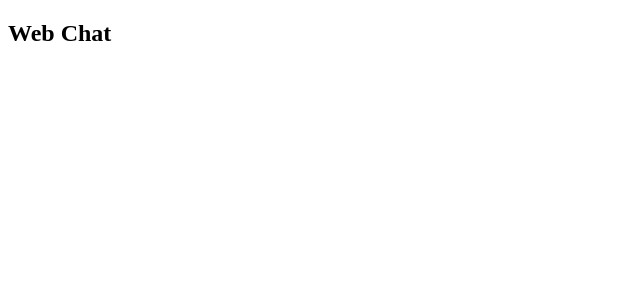
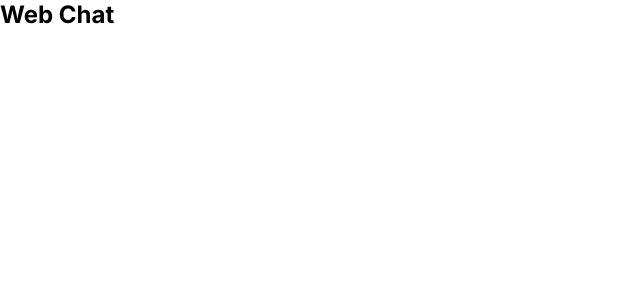
Before and after one commit to jorgeprj/web-chat, a React (Vite) app: page / in a window 1280 px wide. Shown: the top 300 px of the page, without its empty margins (0-640 px from the left). Built offline with nearby package versions, Linux system fonts and the light colour scheme.

Commit message:
style: add global styles

```diff
--- a/index.html
+++ b/index.html
@@ -4,6 +4,7 @@
 <head>
 	<meta charset="UTF-8" />
 	<link rel="icon" type="image/svg+xml" href="/vite.svg" />
+	<link href="https://fonts.googleapis.com/css2?family=Inter:wght@100..900&display=swap" rel="stylesheet">
 	<meta name="viewport" content="width=device-width, initial-scale=1.0" />
 	<title>PET-BCC Web Chat</title>
 </head>
--- a/src/main.jsx
+++ b/src/main.jsx
@@ -1,9 +1,11 @@
 import React from 'react'
 import ReactDOM from 'react-dom/client'
 import App from './App.jsx'
+import { GlobalStyle } from './styles/global.jsx'
 
 ReactDOM.createRoot(document.getElementById('root')).render(
-  <React.StrictMode>
-    <App />
-  </React.StrictMode>,
+	<React.StrictMode>
+		<App />
+		<GlobalStyle />
+	</React.StrictMode>,
 )
--- /dev/null
+++ b/src/styles/global.jsx
@@ -0,0 +1,14 @@
+import { createGlobalStyle } from 'styled-components';
+
+export const GlobalStyle = createGlobalStyle`
+    *{
+        margin: 0;
+        padding: 0;
+        box-sizing: border-box;
+    }
+    body{
+        width: 100vw;
+        height: 100vh;
+        font-family: 'Inter';
+    }
+`
```
